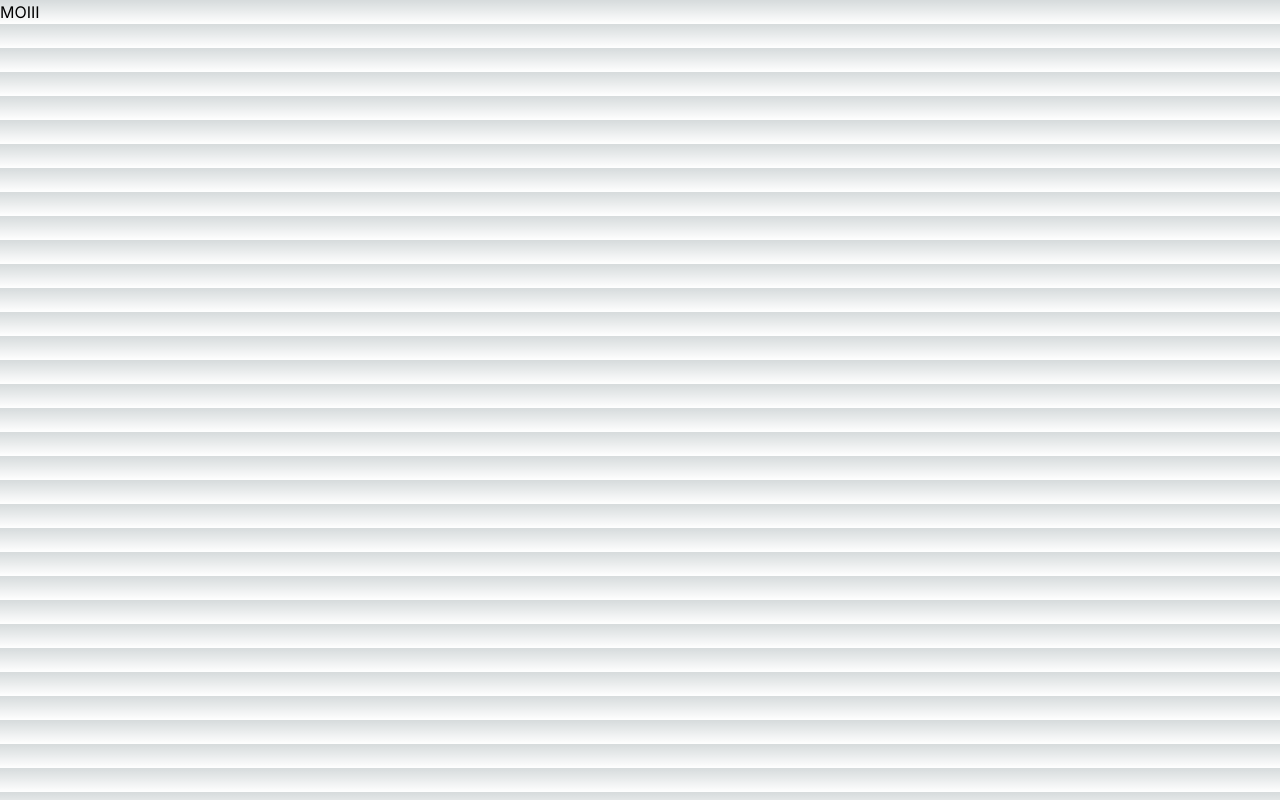
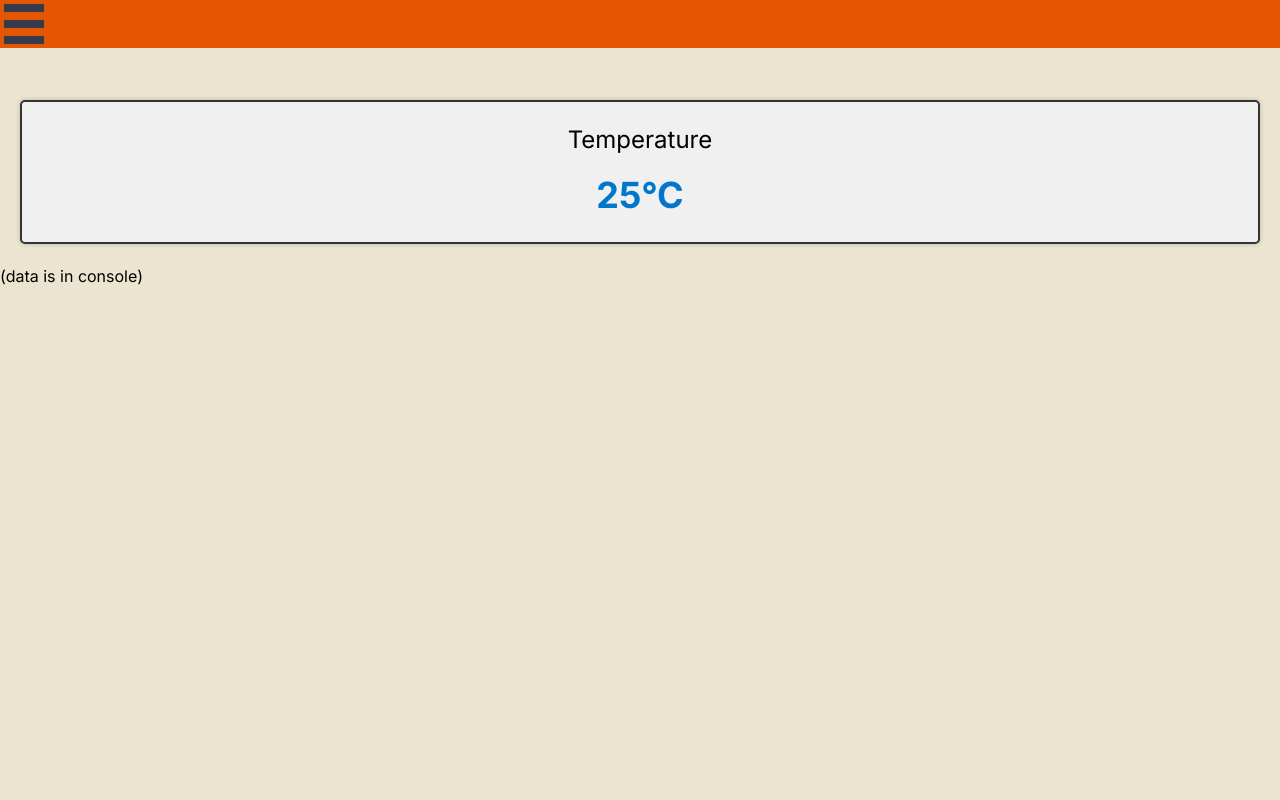
Before and after one commit to j4zuu/innovationProjectUI, a Next.js app: page /data in a window 1280 px wide. Built offline with nearby package versions, Linux system fonts and the light colour scheme; no server answers.

Commit message:
temperaturecomponent and small changes

```diff
--- a/src/app/auth/apiUtils.ts
+++ b/src/app/auth/apiUtils.ts
@@ -4,6 +4,7 @@ import { getTokenFromStorage } from "./auth";
 import variables from "@/app/variables";
 
 const apiUrl = variables.mainURL + '/rooms';
+const tempDataUrl = variables.mainURL + 'devices/1/data?start_date=-20d';
 
 export const fetchDataWithToken = async () => {
   try {
@@ -30,3 +31,30 @@ export const fetchDataWithToken = async () => {
     throw error;
   }
 };
+
+
+export const fetchTemperatureData = async () => {
+  try {
+    const token = await getTokenFromStorage();
+
+    const requestOptions: RequestInit = {
+      method: 'GET',
+      headers: {
+        'Authorization': `Bearer ${token}`,
+      },
+    };
+
+    const response = await fetch(tempDataUrl, requestOptions);
+
+    if (response.ok) {
+      const data = await response.json();
+      console.log('Data fetched:', data);
+      return data;
+    } else {
+      throw new Error('Data retrieval failed');
+    }
+  } catch (error) {
+    console.error('Data retrieval error:', error);
+    throw error;
+  }
+};
--- a/src/app/components/Hamburger.tsx
+++ b/src/app/components/Hamburger.tsx
@@ -9,6 +9,7 @@ class Hamburger extends React.Component<HamburgerProps> {
     render() {
         return (
             <Menu>
+                <a id="temperatures" className="menu-item" href="/data">Temperatures</a>
                 <a id="home" className="menu-item" href="/">Home</a>
                 <a id="about" className="menu-item" href="/about">About</a>
                 <a id="contact" className="menu-item" href="/contact">Contact</a>
--- a/src/app/components/Login.tsx
+++ b/src/app/components/Login.tsx
@@ -50,7 +50,7 @@ const LoginForm: React.FC = () => {
             onChange={(e) => setPassword(e.target.value)}
           />
         </div>
-        <button onClick={handleLogin} type="button">
+        <button onClick={handleLogin} type="button" className='formButton'>
           Login
         </button>
         <p> Don&apos;t have an account? <a href="/registration">Sign up</a></p>
--- /dev/null
+++ b/src/app/components/TemperatureComponent.tsx
@@ -0,0 +1,21 @@
+import React, { useState, SyntheticEvent } from 'react';
+import "../styles.css";
+import { useRouter } from "next/navigation";
+
+
+
+const TemperatureComponent: React.FC = () => {
+    const [temperature, setTemperature] = useState(25);
+
+
+  return (
+    <div className="temperature-container">
+      <h2>Temperature</h2>
+      <div className="temperature">
+        {temperature}&deg;C
+      </div>
+    </div>
+  );
+};
+
+export default TemperatureComponent;
--- a/src/app/data/page.tsx
+++ b/src/app/data/page.tsx
@@ -1,17 +1,23 @@
+
 
 
 "use client"
-import React, { useEffect, useState } from "react";
-import { fetchDataWithToken } from "../auth/apiUtils";
-import { getBearerToken } from "../auth/auth";
+import React from "react";
+import TopBar from "@/app/components/TopBar";
+import Feed from "@/app/components/Feed";
+import TempCard from "@/app/components/TempCard";
+import {fetchDataWithToken, fetchTemperatureData} from "../auth/apiUtils";
+import TemperatureComponent from "../components/TemperatureComponent";
+
+fetchTemperatureData()
 
 const Page = () => {
-
-  return (
-    <div className="mainArea">
-      <p>MOIII</p>
-    </div>
-  );
-};
-
-export default Page;
+    return (
+        <div className="mainAreaTemp">
+            <TopBar/>
+            <TemperatureComponent/>
+            <p>(data is in console)</p>
+        </div>
+    )
+}
+export default Page
--- a/src/app/styles.css
+++ b/src/app/styles.css
@@ -34,6 +34,10 @@ h2 {
     margin: 10px 0;
 }
 
+.formButton{
+    background-color: #26577C;
+}
+
 label {
     display: block;
     font-weight: bold;
@@ -50,7 +54,6 @@ input {
 button {
     width: 100%;
     padding: 10px;
-    background-color: #26577C !important;
     color: #fff;
     border: none;
     border-radius: 5px;
@@ -71,6 +74,14 @@ button:hover {
     margin-top: 72px;
     align-items: center;
     flex-direction: column;
+}
+
+.mainAreaTemp {
+    background-color: rgb(235, 228, 209);
+    height: 100vh;
+    flex: auto;
+    padding-top: 80px;
+
 }
 
 .tempBoxStyle{
@@ -104,8 +115,10 @@ button:hover {
 /* Position and sizing of burger button */
 .bm-burger-button {
     position: absolute;
-    width: 36px;
-    height: 30px;
+    width: 40px;
+    height: 40px;
+    margin-left: 4px;
+    margin-top: 4px;
 }
 
 /* Color/shape of burger icon bars */
@@ -165,3 +178,20 @@ Note: Beware of modifying this element as it can break the animations - you shou
 .bm-overlay {
     background: rgba(0, 0, 0, 0.3);
 }
+
+.temperature-container {
+    text-align: center;
+    margin: 20px;
+    padding: 20px;
+    border: 2px solid #333;
+    border-radius: 5px;
+    background-color: #f0f0f0;
+    box-shadow: 0 0 5px rgba(0, 0, 0, 0.2);
+  }
+
+  .temperature {
+    font-size: 36px;
+    color: #0077cc;
+    font-weight: bold;
+    margin-top: 10px;
+  }
```
